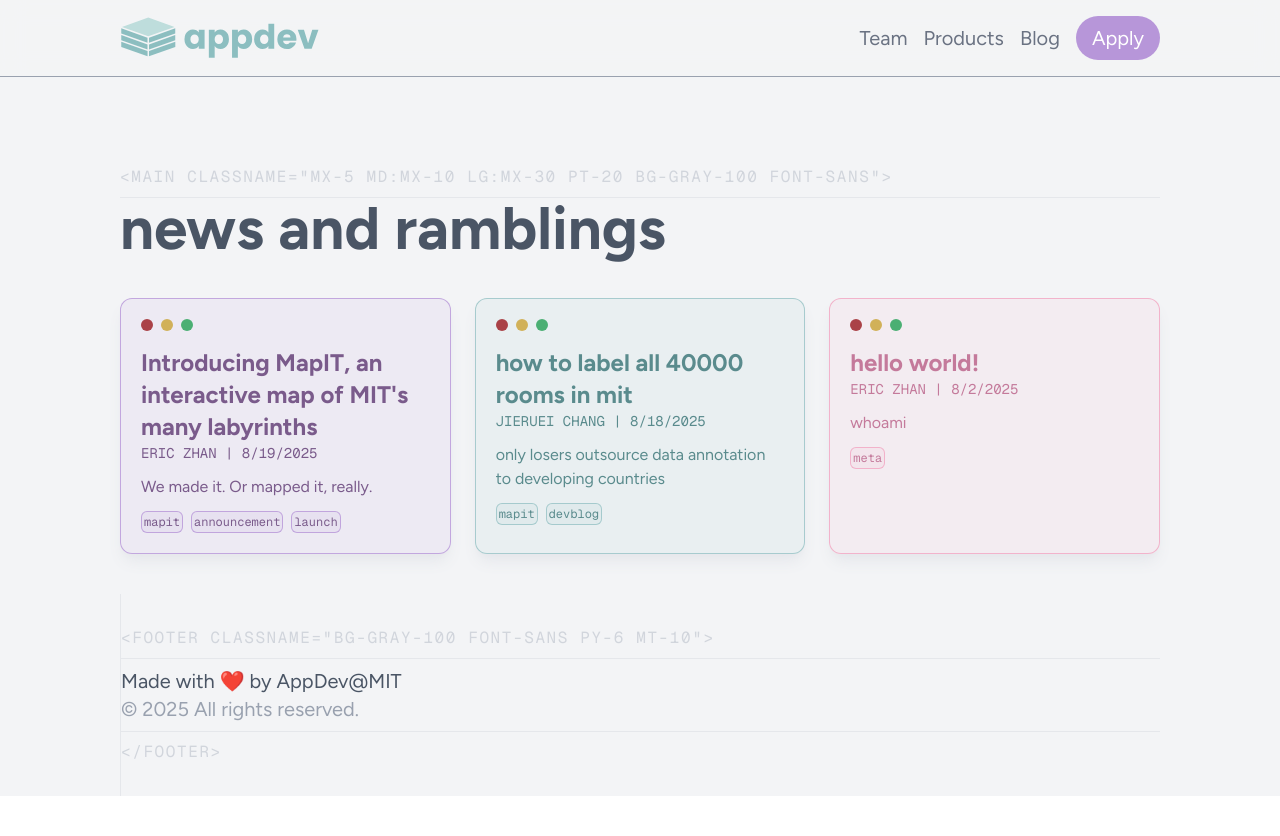
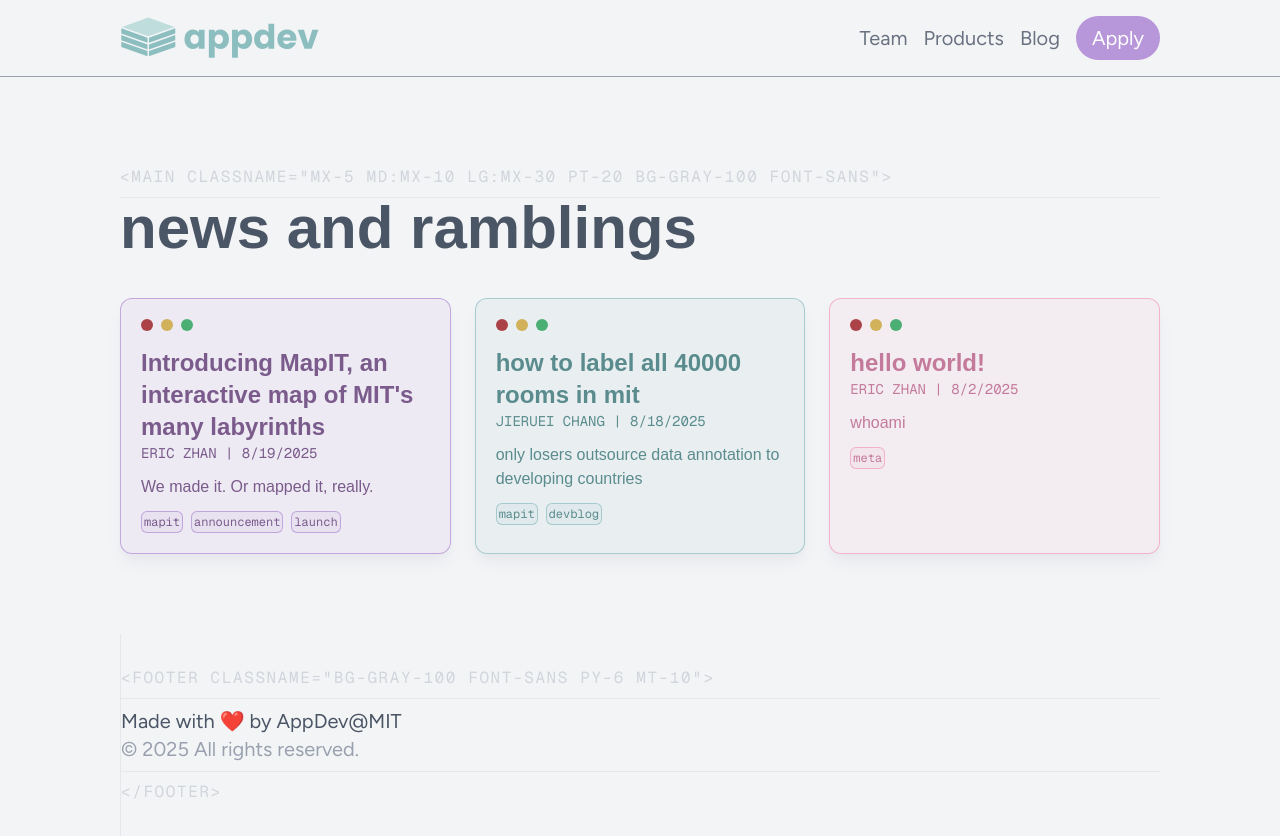
Before and after one commit to appdev-at-mit/blog, a Next.js app: page / in a window 1280 px wide. Before the commit the page ends 800 px from the top, so only its background shows below. Built offline with nearby package versions, Linux system fonts and the light colour scheme.

Commit message:
fix layout

```diff
--- a/src/app/page.tsx
+++ b/src/app/page.tsx
@@ -11,9 +11,9 @@ export default function Home() {
   const posts: Post[] = getAllPosts();
 
   return (
-    <div className="bg-gray-100">
+    <div className="min-h-screen bg-gray-100 flex flex-col">
       <Navbar />
-      <main className="mx-5 md:mx-10 lg:mx-30 pt-20 bg-gray-100 font-sans h-full">
+      <main className="flex-1 mx-5 md:mx-10 lg:mx-30 pt-20 bg-gray-100">
         <p className="font-mono py-2 tracking-widest text-gray-300 uppercase">
           &lt;main className="mx-5 md:mx-10 lg:mx-30 pt-20 bg-gray-100
           font-sans"&gt;
@@ -22,7 +22,7 @@ export default function Home() {
         <h1 className="text-6xl font-bold text-gray-600 pb-10">
           news and ramblings
         </h1>
-        <div className="grid grid-cols-1 md:grid-cols-2 lg:grid-cols-3 gap-6">
+        <div className="grid grid-cols-1 md:grid-cols-2 lg:grid-cols-3 gap-6 mb-10">
           {posts.map((post, index) => (
             <Link
               href={`/posts/${post.id}`}
@@ -41,8 +41,10 @@ export default function Home() {
             </Link>
           ))}
         </div>
+      </main>
+      <div className="mx-5 md:mx-10 lg:mx-30 bg-gray-100">
         <Footer />
-      </main>
+      </div>
     </div>
   );
 }
```
